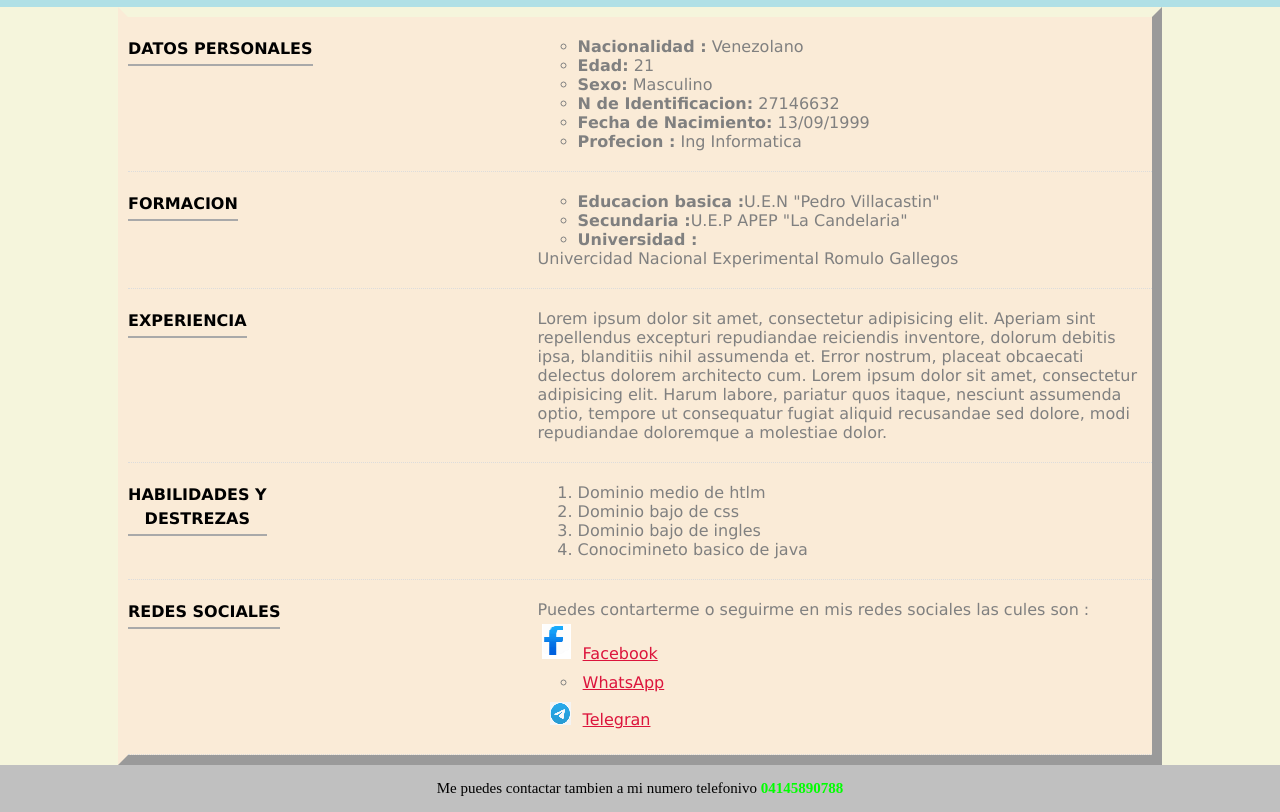
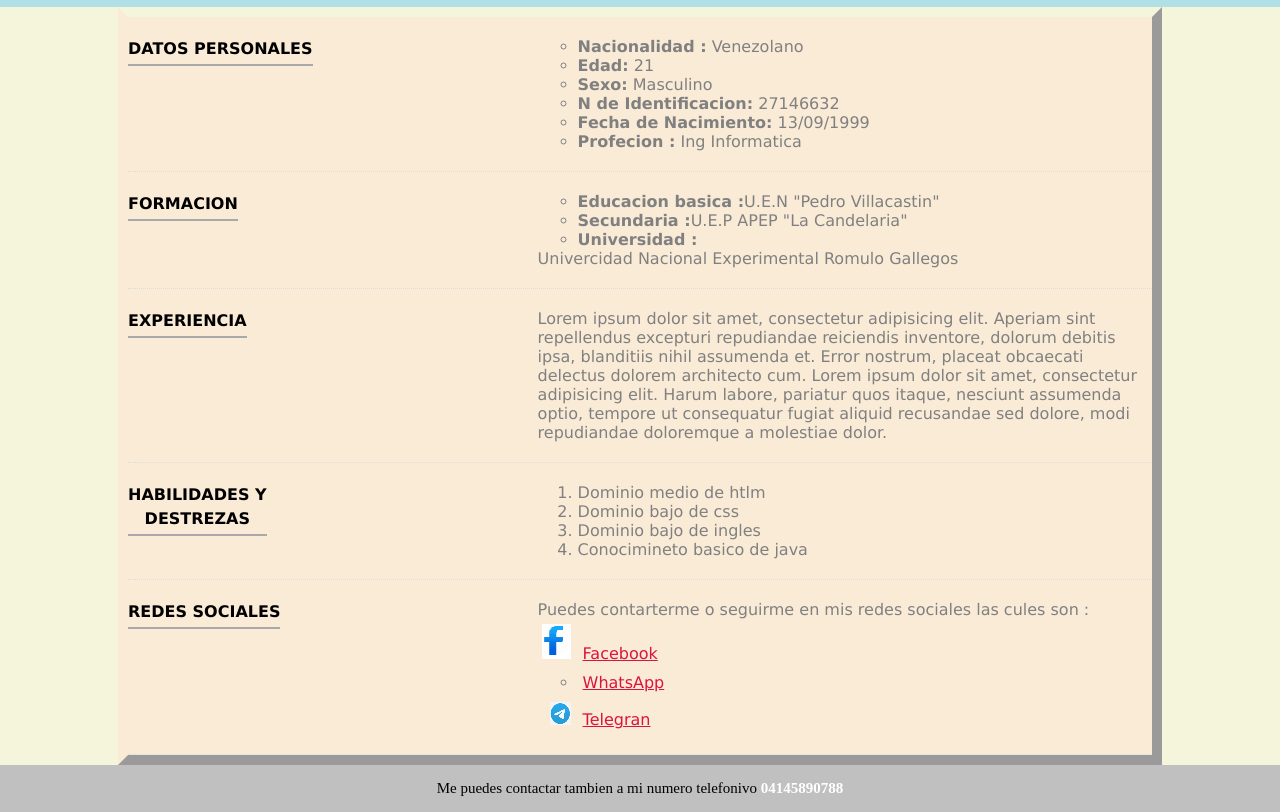
Before and after one commit to aisunerg-programacion2/evaluacion-html-y-css-fernandoQ13, a plain HTML site: page index.html in a window 1280 px wide. Shown: the part 105-917 px from the top of the page. Drawn offline with Linux system fonts and the light colour scheme.

Commit message:
Update estilo.css

```diff
--- a/estilo.css
+++ b/estilo.css
@@ -204,7 +204,7 @@ article ul li{
 }
 
 #tlf{
-	color :#00ff00;
+	color : #ffffff;
 }
 
 footer , footer p ,footer p b{
```
